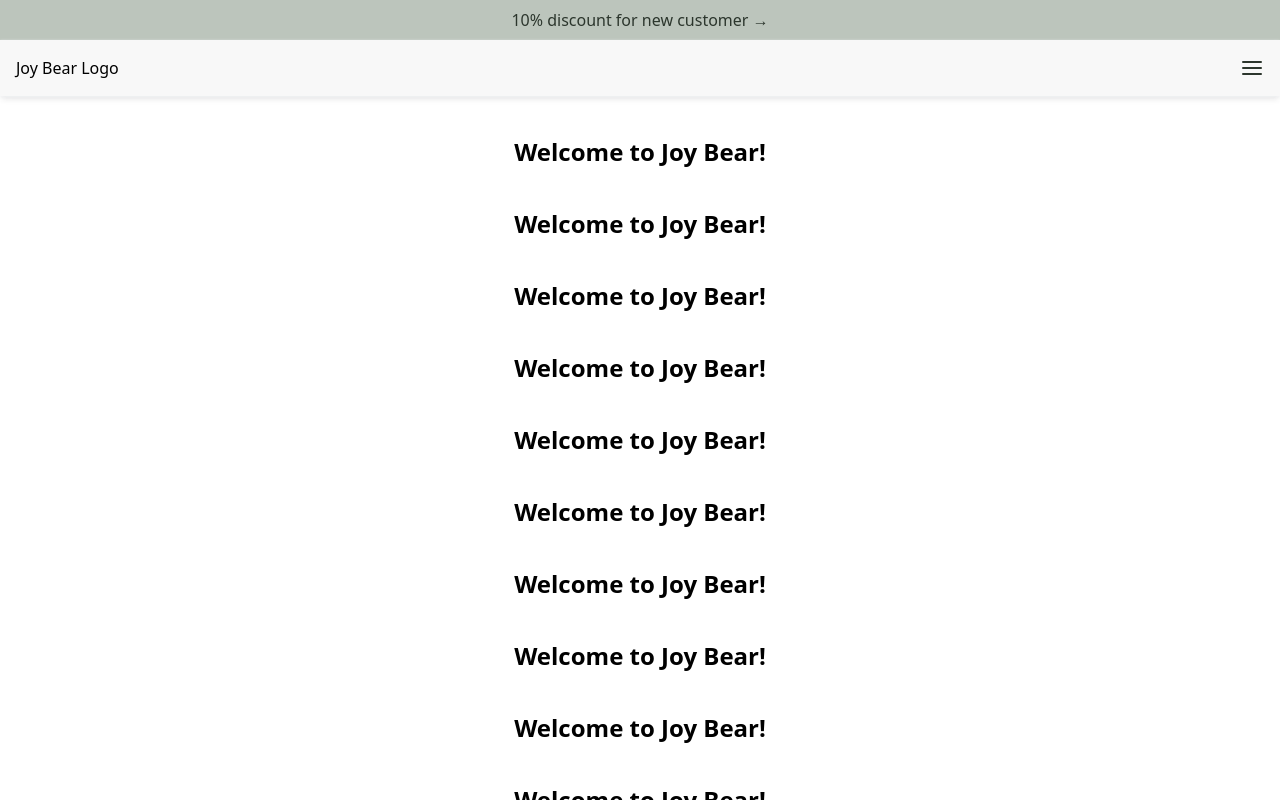
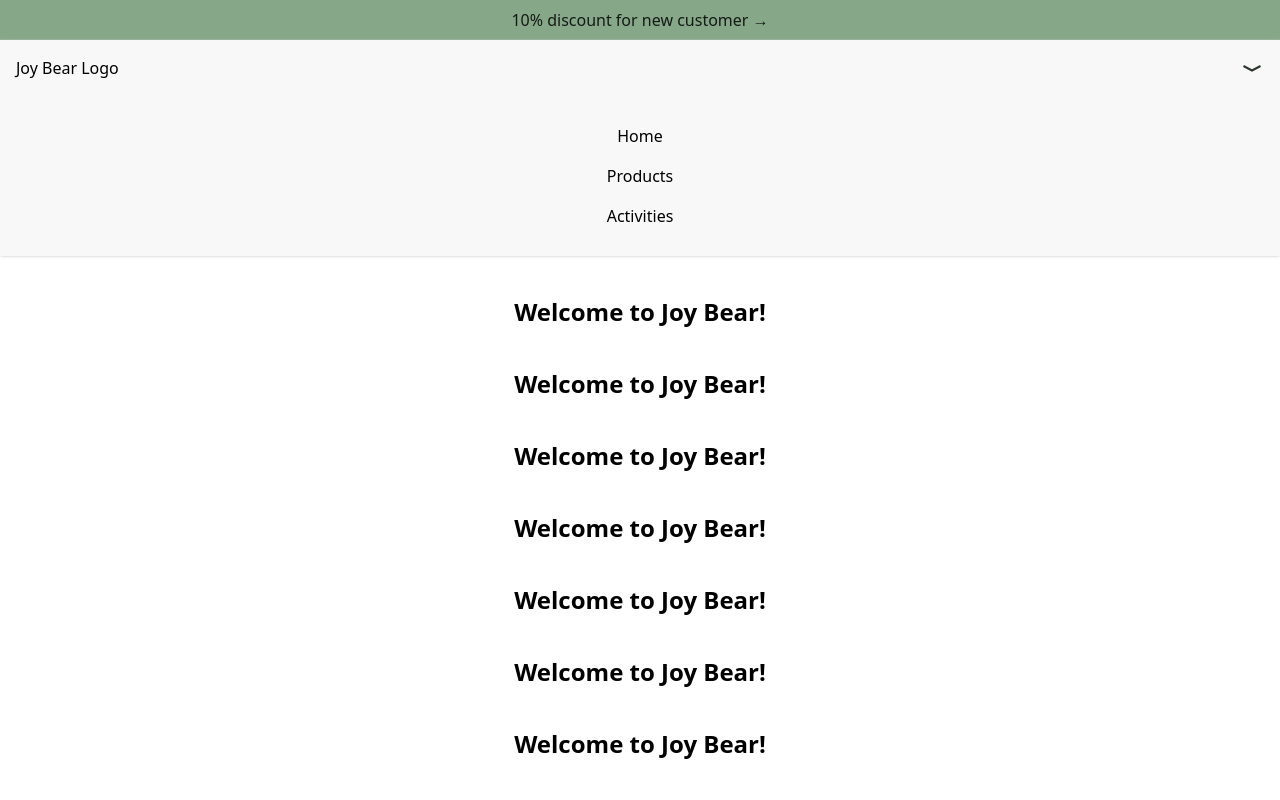
Before and after one commit to ThundeRayn/Joy-Bear, a React (Vite) app: page / in a window 1280 px wide. Both pictures are taken after a click on the link 1252 px from the left and 68 px from the top of the page. Shown: the top 800 px of the page. Built offline with nearby package versions, Linux system fonts and the light colour scheme.

Commit message:
dropdown animation

```diff
--- a/src/components/Banner.tsx
+++ b/src/components/Banner.tsx
@@ -2,15 +2,15 @@ import React from 'react'
 
 const Banner = () => {
   return (
-    <div className='bg-[#bcc5bc] p-2 flex justify-center'>
+    <div className='bg-[#86A788] p-2 flex justify-center'>
         <a
           href="#"
           className="
-            font-normal text-[#2c362d] font-sm
+            font-normal text-[#151a16] font-sm
             hover:pointer hover:text-[#617963]
             transition-colors duration-300 ease-in-out
             opacity-0 animate-[fadeIn_1s_ease-in_forwards]">
-            10% discount for new customer →
+          10% discount for new customer →
         </a>
     </div>
   )
--- a/src/components/Navbar.tsx
+++ b/src/components/Navbar.tsx
@@ -1,13 +1,15 @@
 import { useEffect, useState } from 'react'
 import { FiMenu } from "react-icons/fi";
+import { RiArrowDownWideFill } from "react-icons/ri";
 
 const Navbar = () => {
-const [show, setShow] = useState(true);
+  const [show, setShow] = useState(true);
+  const [open,setOpen] = useState(false);
   const [lastScrollY, setLastScrollY] = useState(0);
 
   useEffect(() => {
     const handleScroll = () => {
-    const threshold = window.innerHeight * 0.4
+    const threshold = window.innerHeight * 0.5
       if (window.scrollY > lastScrollY && window.scrollY > threshold) {
         // scrolling down hide
         setShow(false);
@@ -22,12 +24,15 @@ const [show, setShow] = useState(true);
     return () => window.removeEventListener("scroll", handleScroll);
   }, [lastScrollY]);
 
+
+
   return (
     <nav
-        className={`sticky top-0 left-0 w-full bg-white shadow-md transition-transform duration-300 z-50 ${show ? "translate-y-0" : "-translate-y-full"
+        className={`sticky top-0 left-0 w-full bg-white shadow-sm transition-transform duration-300 z-50 ${show ? "translate-y-0" : "-translate-y-full"
             }`}
     >
 
+        {/* Navbar */}
         <div
             id='navbar'
             className={`bg-[#f8f8f8] p-4 flex justify-between shadow-sm shadow-gray-100`}>
@@ -41,10 +46,23 @@ const [show, setShow] = useState(true);
                 className='flex items-center'>
                 <a
                     href="#"
+                    onClick={() => setOpen(!open)}
                     className='text-[#2c362d] font-sm hover:text-[#617963] transition-colors duration-300 ease-in-out'>
-                    <FiMenu size={24} />
+                    {open? <RiArrowDownWideFill size={24} />: <FiMenu size={24} />}
+
                 </a>
             </div>
+        </div>
+
+        {/* Dropdown - suitable for desktop*/}
+        <div
+          className={`w-full overflow-hidden transition-all duration-500 ease-in-out bg-[#f8f8f8] flex items-center justify-center text-black text-normal font-normal ${open ? 'max-h-64 py-5 opacity-100' : 'max-h-0 py-0 opacity-0'}`}
+        >
+            <ul className='w-full flex flex-col'>
+                <li className="menu-item">Home</li>
+                <li className="menu-item">Products</li>
+                <li className="menu-item">Activities</li>
+            </ul>
         </div>
 
     </nav>
--- a/src/index.css
+++ b/src/index.css
@@ -8,3 +8,7 @@
   -webkit-font-smoothing: antialiased;
   -moz-osx-font-smoothing: grayscale;
 }
+
+.menu-item {
+  @apply px-4 py-2 hover:bg-blue-100 cursor-pointer flex justify-center ;
+}
```
